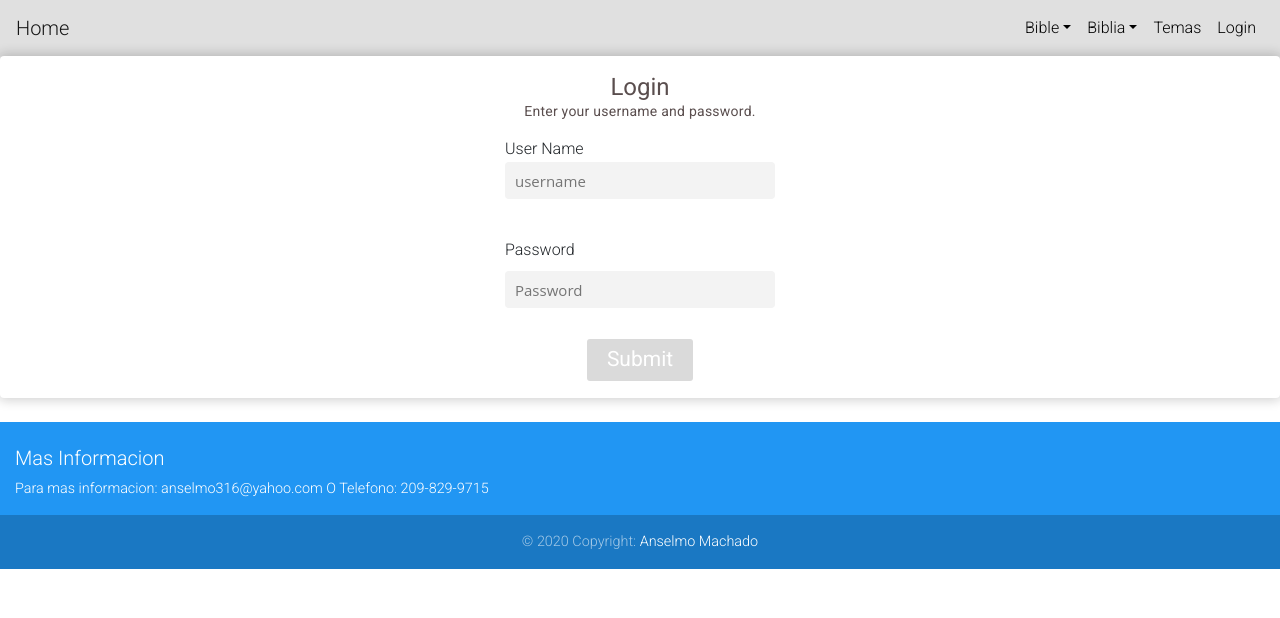
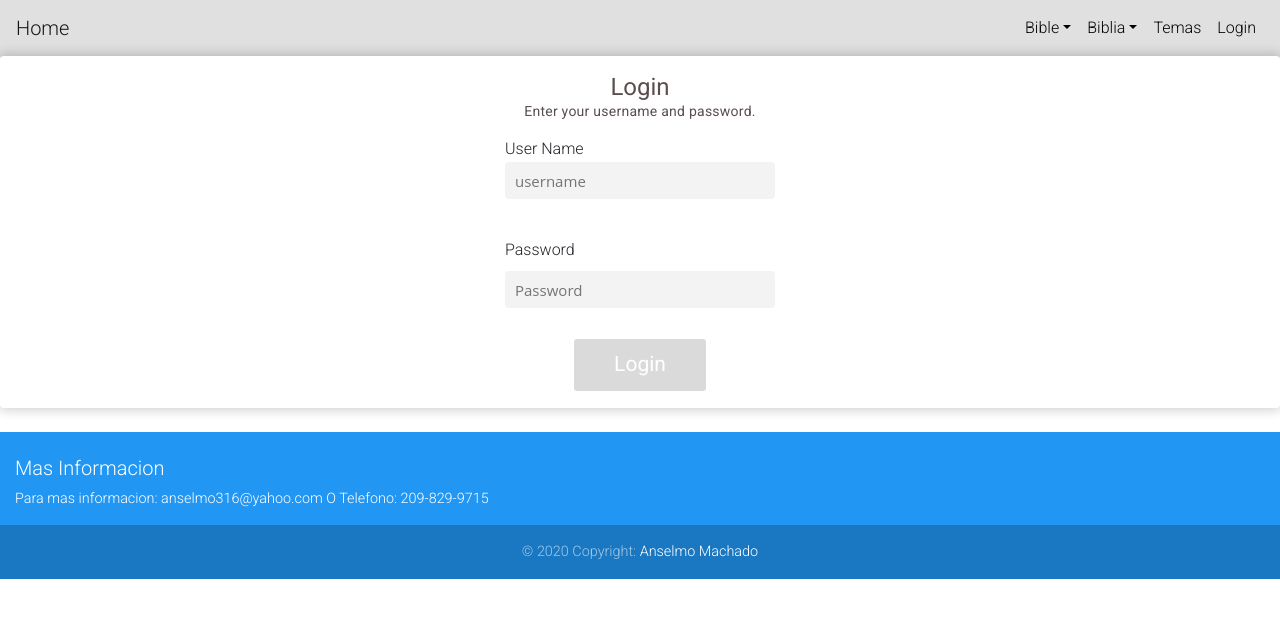
Before and after one commit to richardmachado/iglesia, a React (Create React App) app: page /login in a window 1280 px wide. Shown: the top 618 px of the page. Built offline with nearby package versions, Linux system fonts and the light colour scheme.

Commit message:
added a webhook to the login button to show logging in ...

```diff
--- a/package.json
+++ b/package.json
@@ -4,6 +4,9 @@
   "private": true,
   "dependencies": {
     "@emotion/core": "^10.0.35",
+    "@fortawesome/fontawesome-svg-core": "^1.2.32",
+    "@fortawesome/free-solid-svg-icons": "^5.15.1",
+    "@fortawesome/react-fontawesome": "^0.1.11",
     "@testing-library/jest-dom": "^4.2.4",
     "@testing-library/react": "^9.3.2",
     "@testing-library/user-event": "^7.1.2",
--- a/public/index.html
+++ b/public/index.html
@@ -10,11 +10,10 @@
       content="Web site created using create-react-app"
     />
     <link rel="apple-touch-icon" href="%PUBLIC_URL%/logo192.png" />
+    <link rel="stylesheet" href="path/to/font-awesome/css/font-awesome.min.css">
     <link type="text/css" rel="stylesheet" href="https://maxcdn.bootstrapcdn.com/bootstrap/4.2.1/css/bootstrap.min.css">
-    <!--
-      manifest.json provides metadata used when your web app is installed on a
-      user's mobile device or desktop. See https://developers.google.com/web/fundamentals/web-app-manifest/
-    -->
+
+
     <link rel="manifest" href="%PUBLIC_URL%/manifest.json" />
     <!--
       Notice the use of %PUBLIC_URL% in the tags above.
--- a/src/Components/AddTemas.js
+++ b/src/Components/AddTemas.js
@@ -37,7 +37,7 @@ function AddTemas (props) {
 
         <form onSubmit={handleSubmit(onSubmit)}>
       <StyledForm>
-        <label for="title"> </label>
+        <label htmlFor="title"> </label>
           <Inputs
             type="text"
             placeholder="Título"
@@ -70,7 +70,7 @@ function AddTemas (props) {
         }}
       ></span>
 
-          <label for="feedback"></label>
+          <label htmlFor="feedback"></label>
           <textarea
 
             type="text"
@@ -102,7 +102,7 @@ function AddTemas (props) {
             : "none"
         }}
       ></span>
-       <label for="feedback"></label>
+       <label htmlFor="feedback"></label>
           <textarea
 
             type="text"
@@ -112,7 +112,7 @@ function AddTemas (props) {
 
             ref={register({required: false, minLength: 1, maxLength: 10024})}
           />
-           <label for="feedback"></label>
+           <label htmlFor="feedback"></label>
           <textarea
 
             type="text"
--- a/src/Components/Login.js
+++ b/src/Components/Login.js
@@ -12,15 +12,12 @@ import {  Login,
           Inputs
 } from "../styles2/LoginStyles";
 
-
 export default function LoginForm(props) {
   const { register, handleSubmit, errors } = useForm();
-  const [loading, setLoading] = useState(false);
-
+  const [isLoading, setLoading] = useState(false);
 
   const onSubmit = data => {
-
-
+    setLoading(true)
     axiosWithAuth()
       .post("https://iglesia-backend.herokuapp.com/api/auth/login", data)
 
@@ -28,6 +25,7 @@ export default function LoginForm(props) {
 
         localStorage.setItem("token", res.data.token);
         props.history.push("/addtemas");
+
       })
       .catch(err => {
         alert((err.message = "Invalid Username or Password"));
@@ -93,9 +91,16 @@ return (
         </Formgroup>
 
         <div className='footer'>
-          <Button>
+        <Button>
+          {!isLoading && <Button>Login</Button>}
 
-            Submit</Button>
+            {isLoading && (
+              <Button>
+                <i className="fas fa-spinner fa-spin" disabled={isLoading}>Logging in..</i>
+                </Button>
+
+            )}
+          </Button>
         </div>
 
       </Styledform>
```
Also changed, not shown: 1 other file (tests, documents, lock files or other folders).
